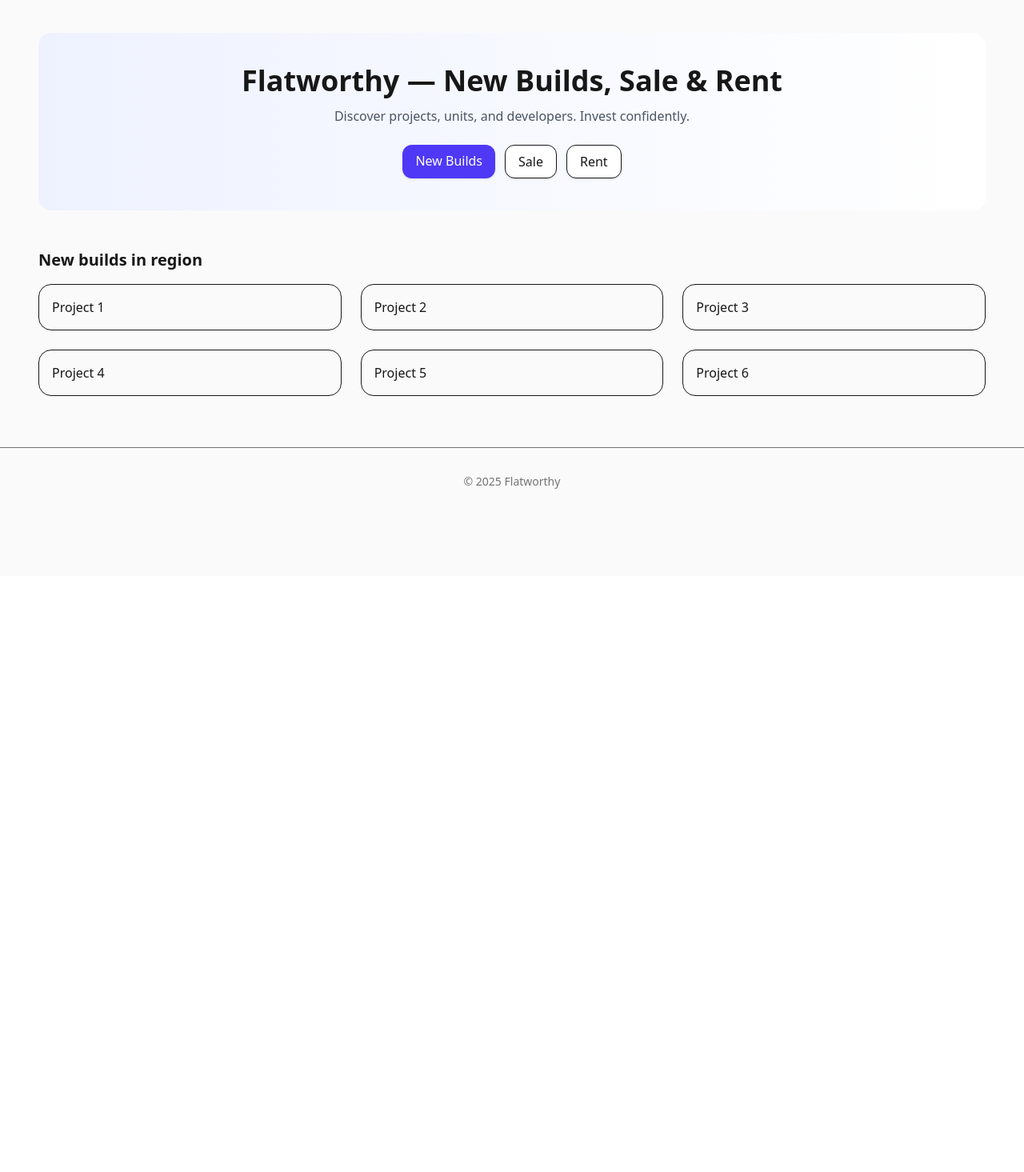
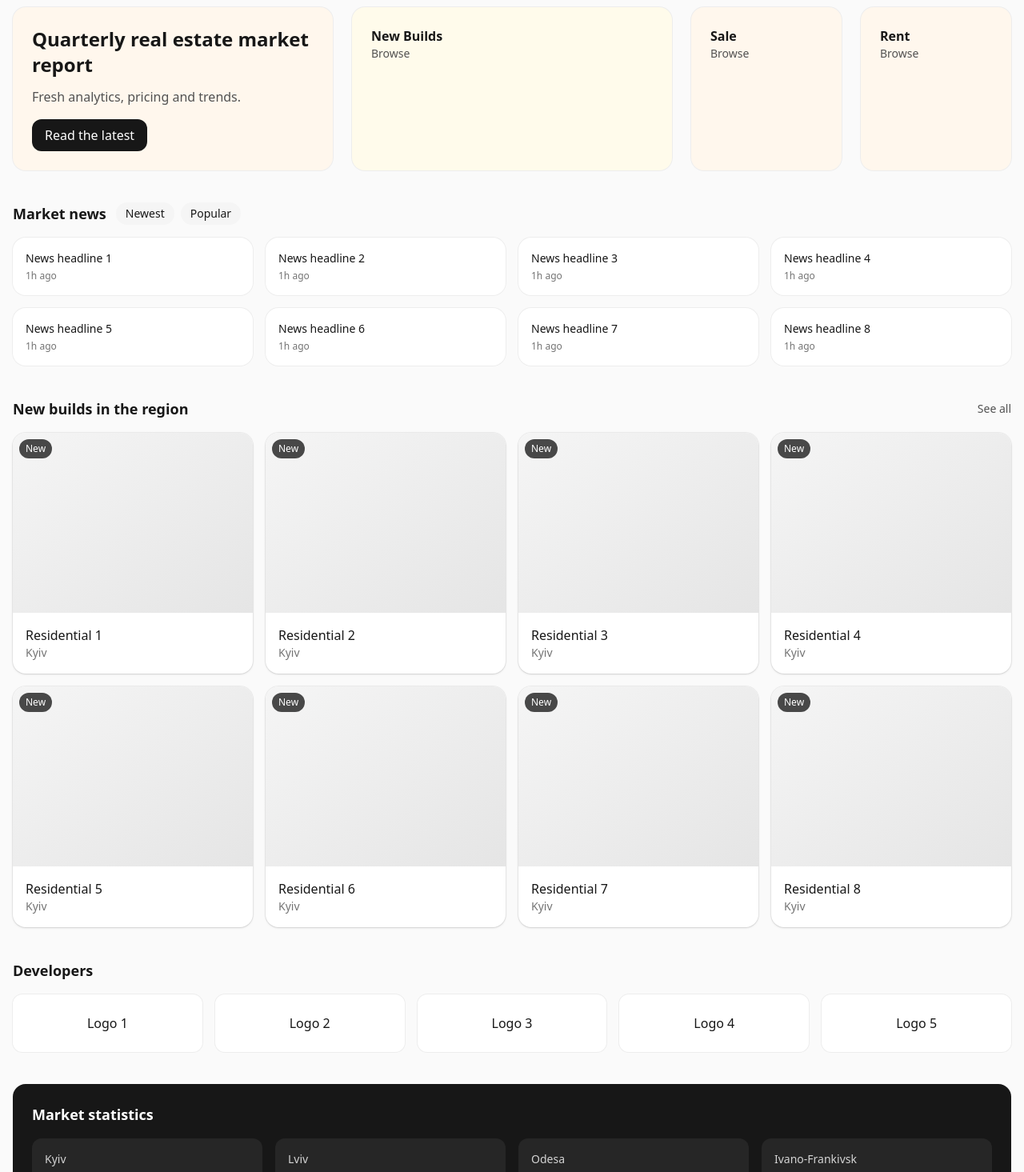
Before and after one commit to eugenelushnikov-sketch/flutter, a Nuxt app in the folder frontend/: page / in a window 1280 px wide. Shown: the part 80-1545 px from the top of the page at 80% size. Before the commit the page ends 800 px from the top, so only its background shows below. Built offline with nearby package versions, Linux system fonts and the light colour scheme.

Commit message:
Create home page components and update index page layout
Co-authored-by: lushnikovyevhen <lushnikovyevhen@gmail.com>

```diff
--- /dev/null
+++ b/frontend/components/cards/ProjectCard.vue
@@ -0,0 +1,18 @@
+<template>
+	<NuxtLink :to="to" class="group block rounded-2xl overflow-hidden shadow-sm bg-white ring-1 ring-black/5 hover:ring-indigo-200 transition">
+		<div class="aspect-[4/3] bg-gradient-to-br from-neutral-100 to-neutral-200 relative">
+			<img v-if="img" :src="img" alt="" class="absolute inset-0 w-full h-full object-cover" />
+			<div class="absolute top-2 left-2 text-xs px-2 py-1 rounded-full bg-black/70 text-white">{{ badge }}</div>
+		</div>
+		<div class="p-4">
+			<div class="font-medium group-hover:text-indigo-600 line-clamp-1">{{ title }}</div>
+			<div class="text-sm text-neutral-500 line-clamp-1">{{ subtitle }}</div>
+		</div>
+	</NuxtLink>
+</template>
+<script setup lang="ts">
+const props = withDefaults(defineProps<{ to?: string; img?: string; title: string; subtitle?: string; badge?: string }>(), {
+	to: '#',
+	badge: '',
+})
+</script>
--- /dev/null
+++ b/frontend/components/home/DevelopersRow.vue
@@ -0,0 +1,8 @@
+<template>
+	<section class="space-y-4">
+		<h2 class="text-lg font-semibold">Developers</h2>
+		<div class="grid grid-cols-2 md:grid-cols-5 gap-4">
+			<div v-for="n in 5" :key="n" class="rounded-xl bg-white ring-1 ring-black/5 p-6 text-center">Logo {{ n }}</div>
+		</div>
+	</section>
+</template>
--- /dev/null
+++ b/frontend/components/home/Hero.vue
@@ -0,0 +1,23 @@
+<template>
+	<section class="grid grid-cols-1 lg:grid-cols-3 gap-6">
+		<div class="rounded-2xl bg-orange-50 p-6 ring-1 ring-black/5">
+			<div class="text-2xl font-bold mb-3">Quarterly real estate market report</div>
+			<p class="text-neutral-600 mb-4">Fresh analytics, pricing and trends.</p>
+			<button class="px-4 py-2 rounded-xl bg-neutral-900 text-white">Read the latest</button>
+		</div>
+		<NuxtLink to="/" class="rounded-2xl bg-amber-50 p-6 ring-1 ring-black/5 hover:ring-indigo-200 transition">
+			<div class="font-semibold">New Builds</div>
+			<p class="text-sm text-neutral-600">Browse</p>
+		</NuxtLink>
+		<div class="grid grid-cols-2 gap-6">
+			<NuxtLink to="/" class="rounded-2xl bg-orange-50 p-6 ring-1 ring-black/5 hover:ring-indigo-200 transition">
+				<div class="font-semibold">Sale</div>
+				<p class="text-sm text-neutral-600">Browse</p>
+			</NuxtLink>
+			<NuxtLink to="/" class="rounded-2xl bg-orange-50 p-6 ring-1 ring-black/5 hover:ring-indigo-200 transition">
+				<div class="font-semibold">Rent</div>
+				<p class="text-sm text-neutral-600">Browse</p>
+			</NuxtLink>
+		</div>
+	</section>
+</template>
--- /dev/null
+++ b/frontend/components/home/NewProjects.vue
@@ -0,0 +1,13 @@
+<template>
+	<section class="space-y-4">
+		<h2 class="text-lg font-semibold">New projects & stages</h2>
+		<div class="grid grid-cols-1 md:grid-cols-3 gap-4">
+			<ProjectCard v-for="n in 3" :key="n" :title="`The Light ${n}`" subtitle="Lviv" />
+			<div class="grid grid-cols-1 gap-4">
+				<ProjectCard v-for="n in 3" :key="`s-${n}`" :title="`Olympia house ${n}`" subtitle="Kyiv" />
+			</div>
+		</div>
+	</section>
+</template>
+<script setup lang="ts">
+</script>
--- /dev/null
+++ b/frontend/components/home/NewsRail.vue
@@ -0,0 +1,17 @@
+<template>
+	<section class="space-y-4">
+		<div class="flex items-center gap-3">
+			<h2 class="text-lg font-semibold">Market news</h2>
+			<div class="flex gap-2 text-sm">
+				<button class="px-3 py-1 rounded-full bg-neutral-100">Newest</button>
+				<button class="px-3 py-1 rounded-full bg-neutral-100">Popular</button>
+			</div>
+		</div>
+		<div class="grid grid-cols-1 md:grid-cols-4 gap-4">
+			<div v-for="n in 8" :key="n" class="rounded-2xl ring-1 ring-black/5 p-4 bg-white">
+				<div class="text-sm font-medium line-clamp-2">News headline {{ n }}</div>
+				<div class="text-xs text-neutral-500 mt-1">1h ago</div>
+			</div>
+		</div>
+	</section>
+</template>
--- /dev/null
+++ b/frontend/components/home/StatsStrip.vue
@@ -0,0 +1,20 @@
+<template>
+	<section class="rounded-2xl bg-neutral-900 text-white p-6">
+		<h2 class="text-lg font-semibold mb-4">Market statistics</h2>
+		<div class="grid grid-cols-1 md:grid-cols-4 gap-4">
+			<div v-for="city in cities" :key="city.name" class="rounded-xl bg-neutral-800 p-4">
+				<div class="text-sm text-neutral-300">{{ city.name }}</div>
+				<div class="text-2xl font-bold">{{ city.price }}</div>
+				<div class="text-xs text-emerald-400">{{ city.delta }}</div>
+			</div>
+		</div>
+	</section>
+</template>
+<script setup lang="ts">
+const cities = [
+	{ name: 'Kyiv', price: '46 200', delta: '+0.9%' },
+	{ name: 'Lviv', price: '39 100', delta: '+0.6%' },
+	{ name: 'Odesa', price: '26 200', delta: '-0.3%' },
+	{ name: 'Ivano-Frankivsk', price: '18 300', delta: '+1.2%' },
+]
+</script>
--- /dev/null
+++ b/frontend/components/home/SubscribeStrip.vue
@@ -0,0 +1,12 @@
+<template>
+	<section class="rounded-2xl bg-white ring-1 ring-black/5 p-6 flex flex-col md:flex-row md:items-center md:justify-between gap-4">
+		<div>
+			<h3 class="font-semibold">Get updates first</h3>
+			<p class="text-sm text-neutral-600">Be the first to know about new projects and price changes.</p>
+		</div>
+		<form class="flex gap-3 w-full md:w-auto" @submit.prevent>
+			<input type="email" placeholder="Your email" class="px-4 py-2 rounded-xl border flex-1 md:w-80" />
+			<button class="px-4 py-2 rounded-xl bg-neutral-900 text-white">Subscribe</button>
+		</form>
+	</section>
+</template>
--- a/frontend/pages/index.vue
+++ b/frontend/pages/index.vue
@@ -1,19 +1,21 @@
 <template>
-	<div class="space-y-12 p-8">
-		<section class="bg-gradient-to-r from-indigo-50 to-white rounded-2xl p-10 text-center">
-			<h1 class="text-4xl font-bold mb-3">Flatworthy — New Builds, Sale & Rent</h1>
-			<p class="text-gray-600 mb-6">Discover projects, units, and developers. Invest confidently.</p>
-			<div class="flex flex-wrap justify-center gap-3">
-				<NuxtLink to="/" class="px-4 py-2 bg-indigo-600 text-white rounded-xl shadow">New Builds</NuxtLink>
-				<NuxtLink to="/" class="px-4 py-2 bg-white border rounded-xl shadow">Sale</NuxtLink>
-				<NuxtLink to="/" class="px-4 py-2 bg-white border rounded-xl shadow">Rent</NuxtLink>
+	<div class="space-y-10">
+		<Hero />
+		<NewsRail />
+		<section class="space-y-4">
+			<div class="flex items-center justify-between">
+				<h2 class="text-lg font-semibold">New builds in the region</h2>
+				<NuxtLink to="/" class="text-sm text-neutral-600 hover:text-neutral-900">See all</NuxtLink>
+			</div>
+			<div class="grid grid-cols-1 md:grid-cols-2 xl:grid-cols-4 gap-4">
+				<ProjectCard v-for="n in 8" :key="n" :title="`Residential ${n}`" subtitle="Kyiv" badge="New" />
 			</div>
 		</section>
-		<section>
-			<h2 class="text-xl font-semibold mb-4">New builds in region</h2>
-			<div class="grid grid-cols-1 sm:grid-cols-2 lg:grid-cols-3 gap-6">
-				<div v-for="n in 6" :key="n" class="rounded-2xl border p-4">Project {{ n }}</div>
-			</div>
-		</section>
+		<DevelopersRow />
+		<StatsStrip />
+		<NewProjects />
+		<SubscribeStrip />
 	</div>
 </template>
+<script setup lang="ts">
+</script>
```
